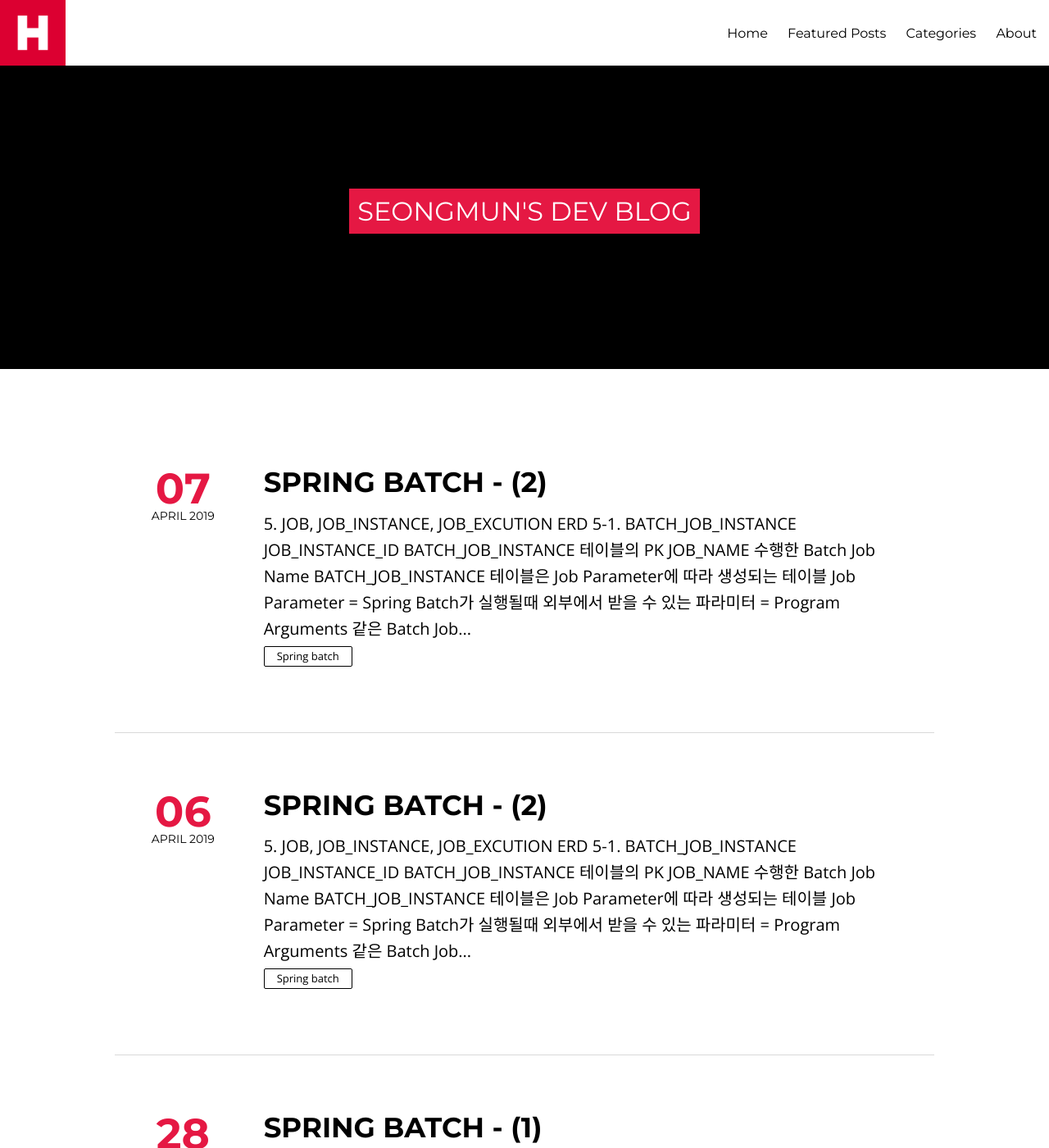
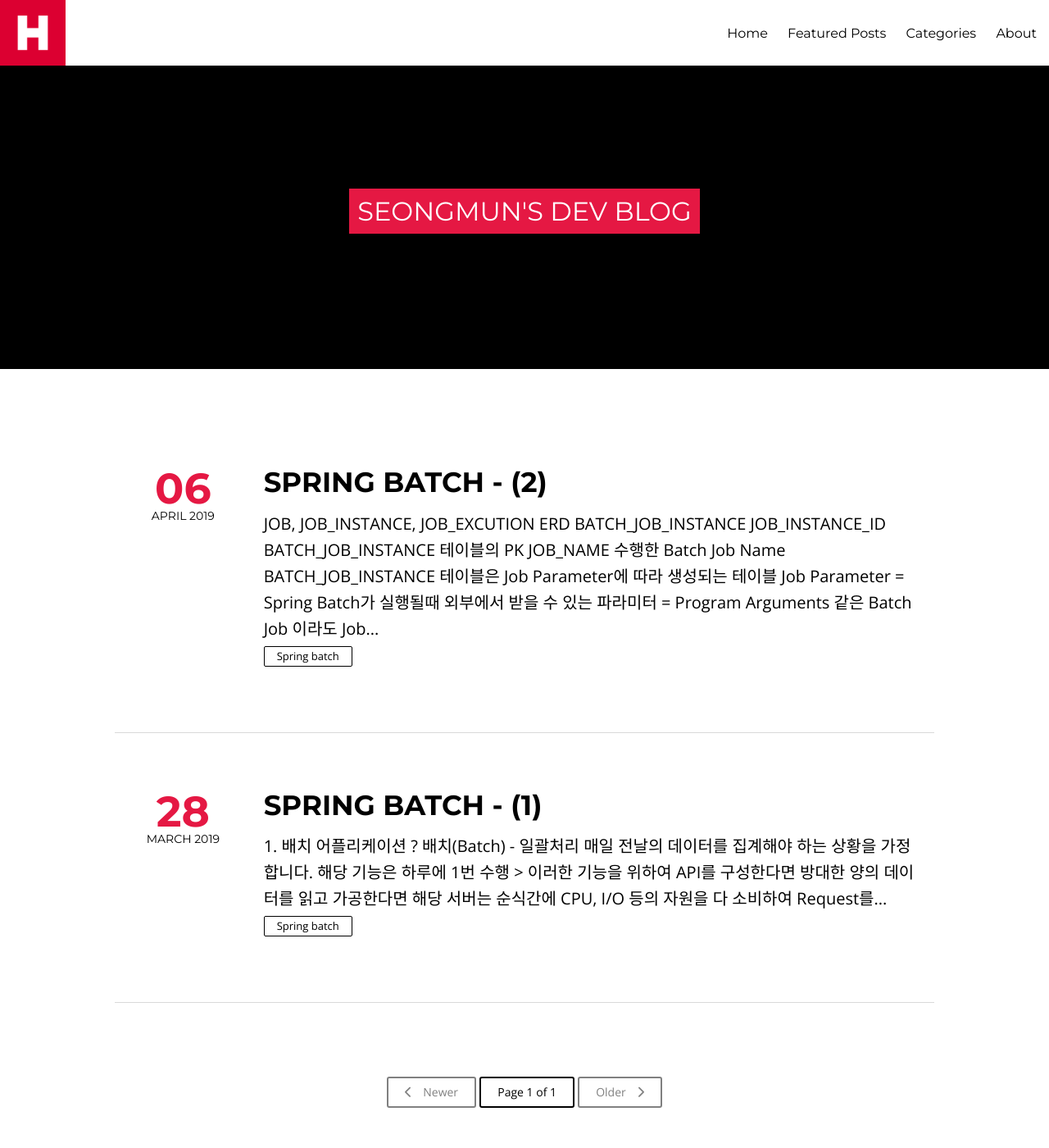
Before and after one commit to Seongmun-Hong/Seongmun-Hong.github.io, a Jekyll site: the page built from index.html, in a window 1280 px wide and 1400 px high. Shown: the whole window at 82% size. Built offline with Jekyll 4.4.1, drawn with Linux system fonts in a browser that asks for light colours; nearby versions of some CDN libraries; library files that are not in the unit come from our copies; the list of posts is cut into pages by our own code.

Commit message:
fix :  - 소제목 수정  - table 수정 remove :  - test post 삭제

```diff
--- a/_posts/2019-04-06-Spring Batch(2).md
+++ b/_posts/2019-04-06-Spring Batch(2).md
@@ -14,7 +14,7 @@
 featured: true
 ---
 
-### 5. JOB, JOB_INSTANCE, JOB_EXCUTION
+### JOB, JOB_INSTANCE, JOB_EXCUTION
 
  - ERD
 
@@ -22,7 +22,7 @@
 ![ERD](/images/post/batch_table_erd.png)
 
 
-#### 5-1. BATCH_JOB_INSTANCE
+#### BATCH_JOB_INSTANCE
 
  * JOB_INSTANCE_ID
    * BATCH_JOB_INSTANCE 테이블의 PK
@@ -36,7 +36,7 @@
 Job Parameter가 **같다면 기록되지 않는다.**
 
 
-#### 5-2. BATCH_JOB_EXECUTION
+#### BATCH_JOB_EXECUTION
 
 JOB_EXECUTION와 JOB_INSTANCE는 **부모-자식 관계**이다.
 **JOB_EXECUTION**은 자신의 부모 **JOB_INSTACNE**가 **성공/실패했던 모든 내역**을 갖고 있다.
@@ -46,14 +46,9 @@
 ##### ! Spring Batch는 동일한 Job Parameter로 성공한 기록이 있을때만 재수행이 안된다.
 
 
-#### 5-3. 정리
+#### 정리
 
-{:.post-img}
-|      -     |                          내용                          |
-|------------|------------------------------------------------------------|
-|      JOB     |                          하나의 Spring Batch JOB              |
-| JOB_INSTANCE |           JOB Parameter 단위로 실행된 JOB INSTANCE           |
-| JOB_EXCUTION | JOB Parameter 단위로 실행된 JOB의 실행 내역들(1번 혹은 여러번) |
+![ERD](/images/post/batch_job_execution.png)
 
 
 추가로 **BATCH_JOB_EXECUTION_PARAM**은 BATCH_JOB_EXECUTION 테이블이 생성될 당시에 입력 받은 **Job Parameter를 담고 있다.**
--- a/_posts/2019-04-07-TEST.md
+++ /dev/null
@@ -1,59 +0,0 @@
----
-title: Spring Batch - (2)
-layout: post
-description: null
-headline: null
-modified: '2019-04-06'
-category: Spring Batch
-tags:
-- Spring, Spring Batch
-imagefeature: null
-mathjax: null
-chart: null
-comments: true
-featured: true
----
-
-### 5. JOB, JOB_INSTANCE, JOB_EXCUTION
-
- - ERD
-
-{:.post-img}
-![ERD](/images/post/batch_table_erd.png)
-
-
-#### 5-1. BATCH_JOB_INSTANCE
-
- * JOB_INSTANCE_ID
-   * BATCH_JOB_INSTANCE 테이블의 PK
- * JOB_NAME
-   * 수행한 Batch Job Name
-
-BATCH_JOB_INSTANCE 테이블은 Job Parameter에 따라 생성되는 테이블
- > Job Parameter = Spring Batch가 실행될때 외부에서 받을 수 있는 파라미터 = Program Arguments
-
-같은 Batch Job 이라도 Job Parameter가 **다르면** **Batch_JOB_INSTANCE에는 기록**되며,
-Job Parameter가 **같다면 기록되지 않는다.**
-
-
-#### 5-2. BATCH_JOB_EXECUTION
-
-JOB_EXECUTION와 JOB_INSTANCE는 **부모-자식 관계**이다.
-**JOB_EXECUTION**은 자신의 부모 **JOB_INSTACNE**가 **성공/실패했던 모든 내역**을 갖고 있다.
-
-동일한 Job Parameter로 **2번 실행하여도** 같은 파라미터로 실행되었다는 **에러가 발생하지 않는다!**
-
-##### ! Spring Batch는 동일한 Job Parameter로 성공한 기록이 있을때만 재수행이 안된다.
-
-
-#### 5-3. 정리
-
-{:.post-img}
-|      -     |                          내용                          |
-|------------|------------------------------------------------------------|
-|      JOB     |                          하나의 Spring Batch JOB              |
-| JOB_INSTANCE |           JOB Parameter 단위로 실행된 JOB INSTANCE           |
-| JOB_EXCUTION | JOB Parameter 단위로 실행된 JOB의 실행 내역들(1번 혹은 여러번) |
-
-
-추가로 **BATCH_JOB_EXECUTION_PARAM**은 BATCH_JOB_EXECUTION 테이블이 생성될 당시에 입력 받은 **Job Parameter를 담고 있다.**
```
Also changed, not shown: images/post/batch_job_execution.png (added).
